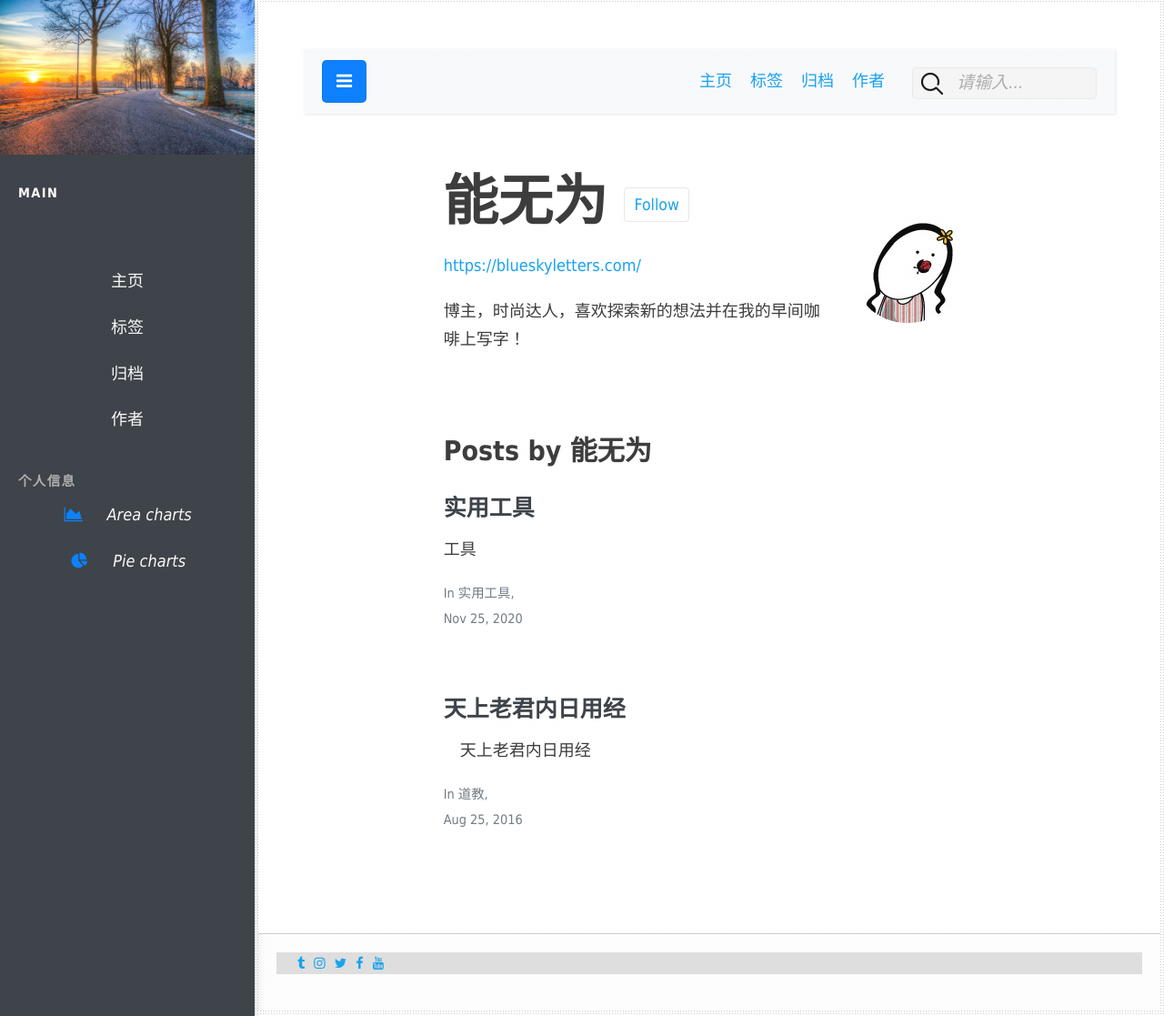
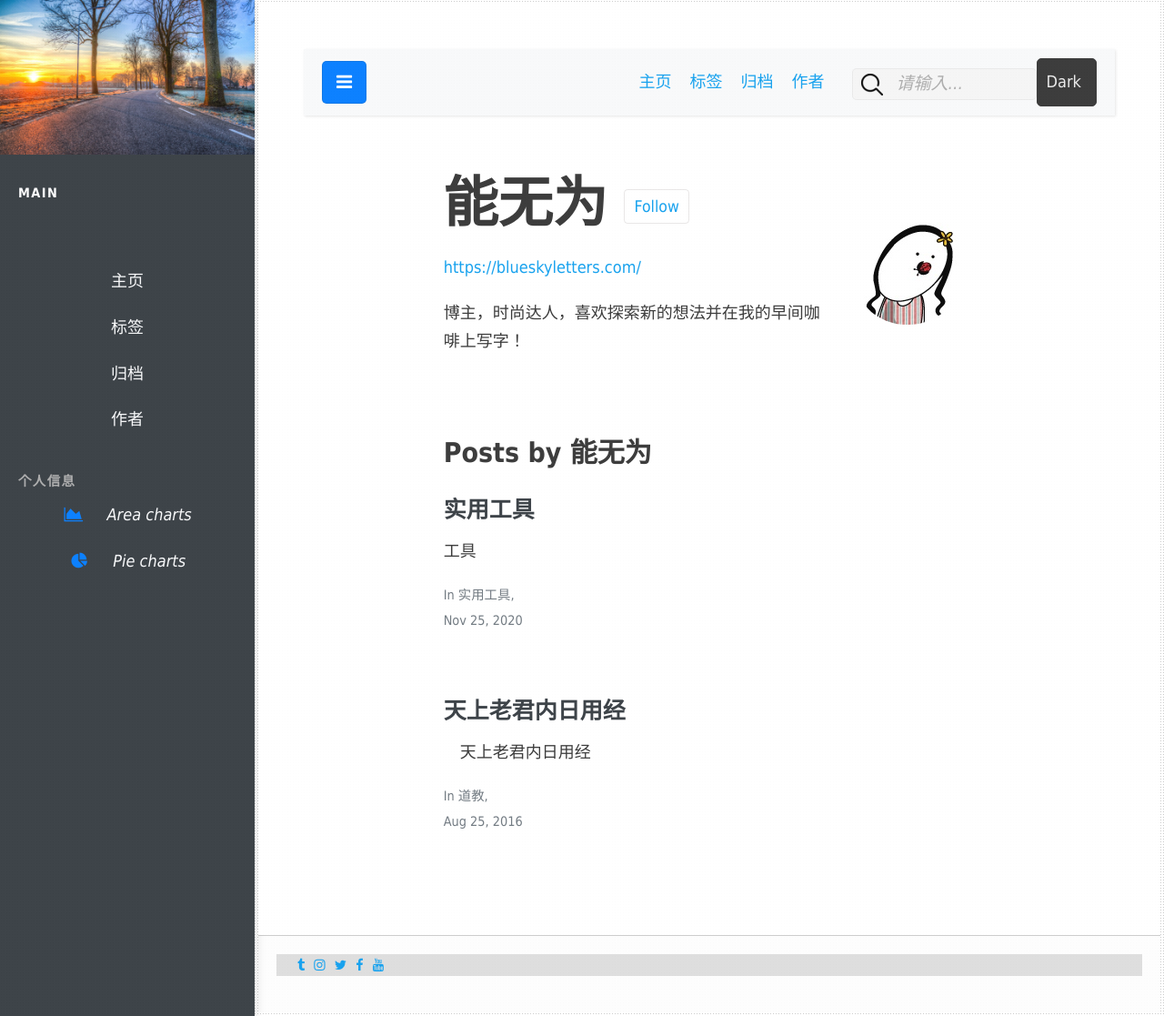
Before and after one commit to nengwuzhi/nengwuzhi.github.ioce, a Jekyll site: the page built from pages/author-author2.html, in a window 1280 px wide and 1117 px high. Shown: the whole window at 91% size. Built offline with Jekyll 4.4.1, drawn with Linux system fonts in a browser that asks for light colours; nearby versions of some CDN libraries.

Commit message:
Update top_nav.html

```diff
--- a/_includes/top_nav.html
+++ b/_includes/top_nav.html
@@ -25,5 +25,16 @@
     <input type="text" placeholder="请输入..." class="search-input input-text w200 form-control" aria-describedby="basic-addon1" name="keyword" id="keyword" style="height:35px;" />
 	<div class="search-results"></div>
 </div>
+	<!-- dark-mode-toggle-local-storage -->
+  <nav class="nav">
+      <ul>
+        <li>
+          <button class="dark-button">Dark <i class="zmdi zmdi-brightness-2 zmdi-hc-fw"></i> </button>
+        </li>
+        <li>
+          <button class="light-button" hidden="hidden">Light <i class="zmdi zmdi-sun zmdi-hc-fw"></i></button>
+        </li>
+      </ul>
+    </nav>
 
             </nav>
```
